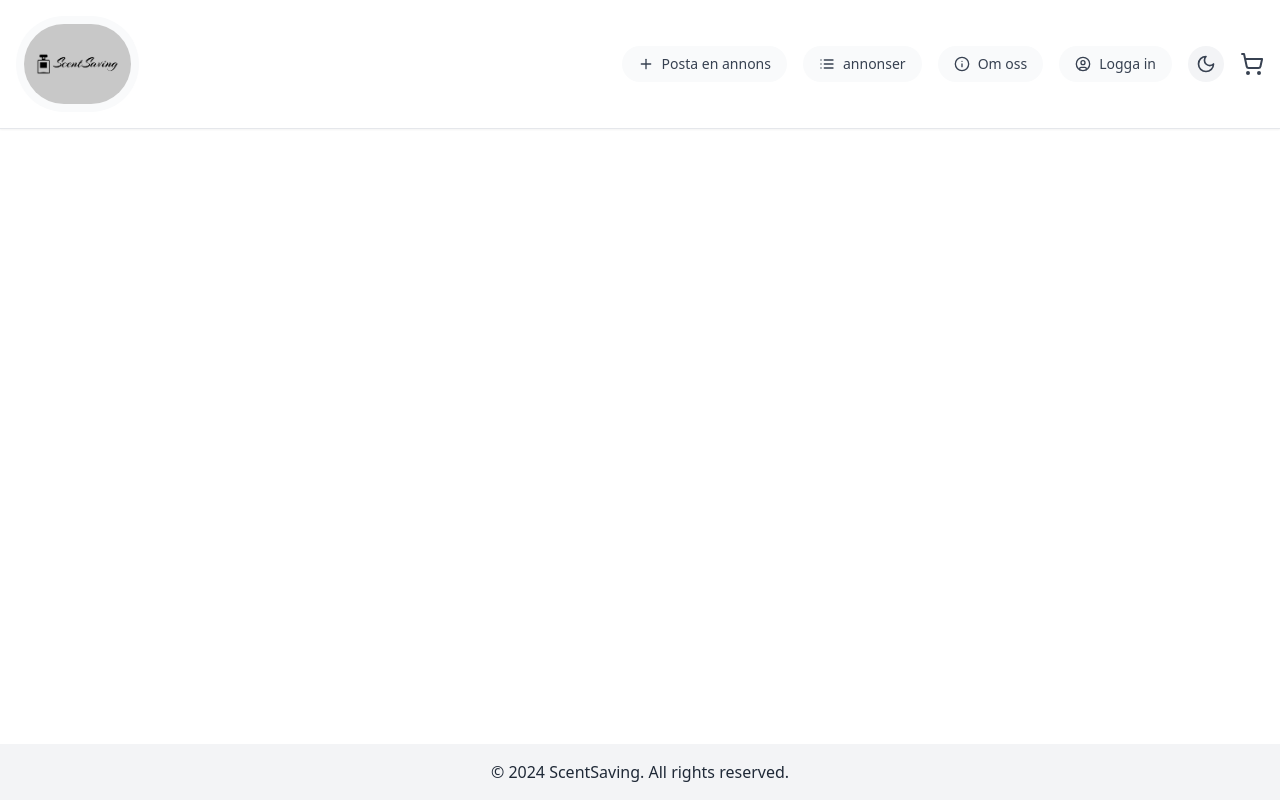
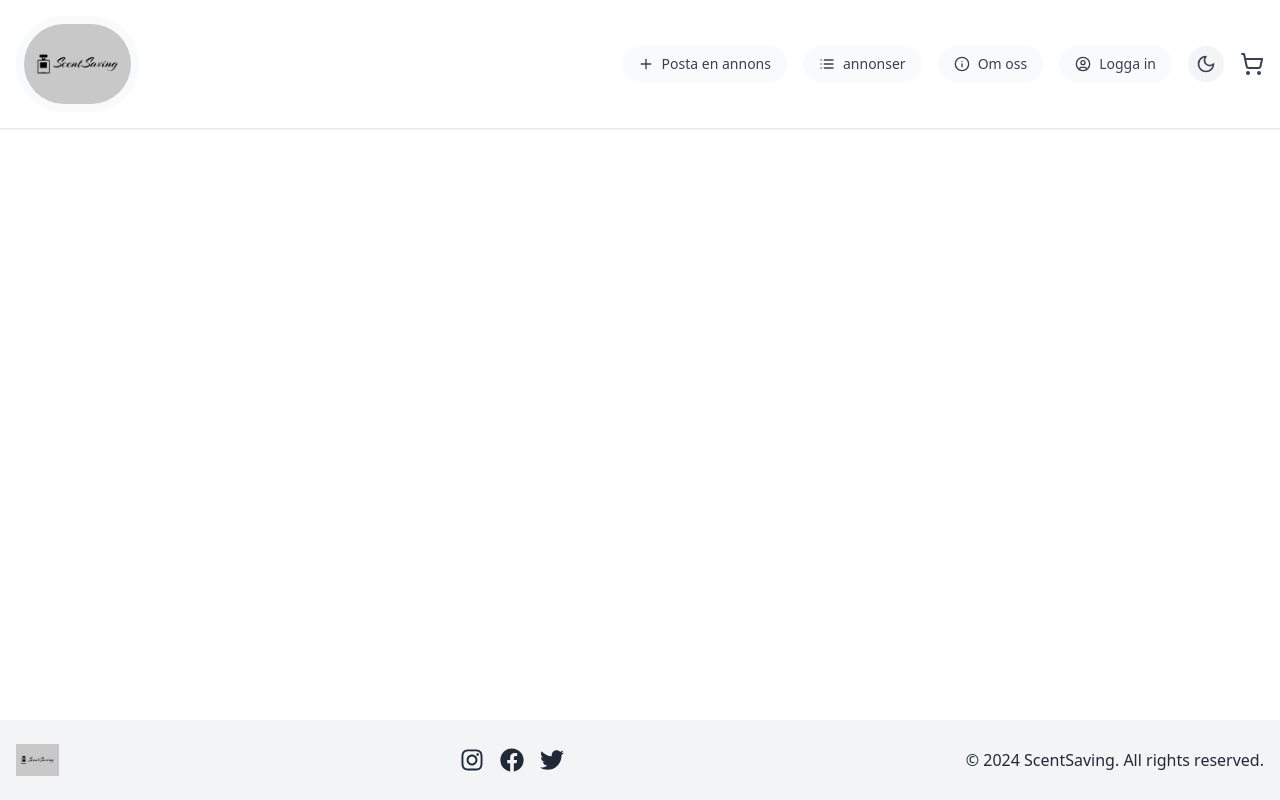
Before and after one commit to chas-academy/u09-fullstack-js-DanielSedell02, a React (Vite) app in the folder Frontend/vite-project/: page /login in a window 1280 px wide. Built offline with nearby package versions, Linux system fonts and the light colour scheme; no server answers.

Commit message:
Admin fetch user now working in deployment and footer edited

```diff
--- a/Frontend/vite-project/index.html
+++ b/Frontend/vite-project/index.html
@@ -2,9 +2,9 @@
 <html lang="en">
   <head>
     <meta charset="UTF-8" />
-    <link rel="icon" type="image/svg+xml" href="/vite.svg" />
+    <link rel="icon" type="/logo.png" href="logo.png" />
     <meta name="viewport" content="width=device-width, initial-scale=1.0" />
-    <title>Vite + React</title>
+    <title>ScentSaving</title>
   </head>
   <body>
     <div id="root"></div>
--- a/Frontend/vite-project/package.json
+++ b/Frontend/vite-project/package.json
@@ -16,6 +16,7 @@
     "lucide-react": "^0.439.0",
     "react": "^18.3.1",
     "react-dom": "^18.3.1",
+    "react-icons": "^5.3.0",
     "react-router-dom": "^6.26.2",
     "tailwind-merge": "^2.5.2"
   },
--- a/Frontend/vite-project/src/App.jsx
+++ b/Frontend/vite-project/src/App.jsx
@@ -7,6 +7,7 @@ import {
 } from "react-router-dom";
 import { AuthProvider, useAuth } from "./AuthContext";
 import { DarkModeProvider, useDarkMode } from "./DarkModeContext";
+import { FaInstagram, FaFacebook, FaTwitter } from "react-icons/fa";
 
 // Import components
 import Navbar from "./components/Navbar";
@@ -36,6 +37,57 @@ const ProtectedAdminRoute = ({ children, adminOnly = false }) => {
   }
   return children;
 };
+
+function Footer({ isDarkMode }) {
+  return (
+    <footer
+      className={`${
+        isDarkMode ? "bg-gray-800 text-gray-200" : "bg-gray-100 text-gray-800"
+      } py-6 mt-8`}
+    >
+      <div className="container mx-auto px-4">
+        <div className="flex flex-col md:flex-row justify-between items-center">
+          <div className="mb-4 md:mb-0">
+            <img
+              src="/logo.png"
+              alt="ScentSaving Logo"
+              className="h-8 w-auto"
+            />
+          </div>
+          <div className="flex space-x-4 mb-4 md:mb-0">
+            <a
+              href="https://instagram.com"
+              target="_blank"
+              rel="noopener noreferrer"
+              className="hover:text-purple-500"
+            >
+              <FaInstagram size={24} />
+            </a>
+            <a
+              href="https://facebook.com"
+              target="_blank"
+              rel="noopener noreferrer"
+              className="hover:text-blue-500"
+            >
+              <FaFacebook size={24} />
+            </a>
+            <a
+              href="https://twitter.com"
+              target="_blank"
+              rel="noopener noreferrer"
+              className="hover:text-blue-400"
+            >
+              <FaTwitter size={24} />
+            </a>
+          </div>
+          <div>
+            <p>&copy; 2024 ScentSaving. All rights reserved.</p>
+          </div>
+        </div>
+      </div>
+    </footer>
+  );
+}
 
 function AppRoutes() {
   const { isDarkMode } = useDarkMode();
@@ -73,15 +125,7 @@ function AppRoutes() {
             </Route>
           </Routes>
         </main>
-        <footer
-          className={`${
-            isDarkMode
-              ? "bg-gray-800 text-gray-200"
-              : "bg-gray-100 text-gray-800"
-          } text-center py-4 mt-8`}
-        >
-          <p>&copy; 2024 ScentSaving. All rights reserved.</p>
-        </footer>
+        <Footer isDarkMode={isDarkMode} />
       </div>
     </Router>
   );
--- a/Frontend/vite-project/src/pages/AdminUserCreate.jsx
+++ b/Frontend/vite-project/src/pages/AdminUserCreate.jsx
@@ -1,6 +1,7 @@
 import React, { useState } from "react";
 import axios from "axios";
 import { useNavigate } from "react-router-dom";
+import { API_URL } from "../config/api";
 
 const AdminUserCreate = () => {
   const [username, setUsername] = useState("");
@@ -17,7 +18,7 @@ const AdminUserCreate = () => {
     try {
       const token = localStorage.getItem("token");
       await axios.post(
-        "http://localhost:3000/api/admin/users",
+        `${API_URL}/api/admin/users`,
         { username, email, password },
         {
           headers: {
--- a/Frontend/vite-project/src/pages/AdminUserEdit.jsx
+++ b/Frontend/vite-project/src/pages/AdminUserEdit.jsx
@@ -1,6 +1,7 @@
 import React, { useState, useEffect } from "react";
 import axios from "axios";
 import { useParams, useNavigate } from "react-router-dom";
+import { API_URL } from "../config/api";
 
 const AdminUserEdit = () => {
   const [username, setUsername] = useState("");
@@ -13,14 +14,11 @@ const AdminUserEdit = () => {
     const fetchUser = async () => {
       try {
         const token = localStorage.getItem("token");
-        const response = await axios.get(
-          `http://localhost:3000/api/admin/users/${id}`,
-          {
-            headers: {
-              Authorization: `Bearer ${token}`,
-            },
-          }
-        );
+        const response = await axios.get(`${API_URL}/api/admin/users/${id}`, {
+          headers: {
+            Authorization: `Bearer ${token}`,
+          },
+        });
         setUsername(response.data.username);
         setEmail(response.data.email);
       } catch (error) {
@@ -36,7 +34,7 @@ const AdminUserEdit = () => {
     try {
       const token = localStorage.getItem("token");
       await axios.put(
-        `http://localhost:3000/api/admin/users/${id}`,
+        `${API_URL}/api/admin/users/${id}`,
         { username, email },
         {
           headers: {
--- a/Frontend/vite-project/src/pages/AdminUserList.jsx
+++ b/Frontend/vite-project/src/pages/AdminUserList.jsx
@@ -2,6 +2,7 @@ import React, { useState, useEffect } from "react";
 import axios from "axios";
 import { Link } from "react-router-dom";
 import { useAuth } from "../AuthContext";
+import { API_URL } from "../config/api";
 
 const AdminUserList = () => {
   const [users, setUsers] = useState([]);
@@ -12,14 +13,11 @@ const AdminUserList = () => {
     const fetchUsers = async () => {
       try {
         const token = localStorage.getItem("token");
-        const response = await axios.get(
-          "http://localhost:3000/api/admin/users",
-          {
-            headers: {
-              Authorization: `Bearer ${token}`,
-            },
-          }
-        );
+        const response = await axios.get(`${API_URL}/api/admin/users`, {
+          headers: {
+            Authorization: `Bearer ${token}`,
+          },
+        });
         setUsers(response.data);
       } catch (err) {
         console.error("Error fetching users:", err);
@@ -38,7 +36,7 @@ const AdminUserList = () => {
     if (window.confirm("Are you sure you want to delete this user?")) {
       try {
         const token = localStorage.getItem("token");
-        await axios.delete(`http://localhost:3000/api/admin/users/${id}`, {
+        await axios.delete(`${API_URL}/api/admin/users/${id}`, {
           headers: {
             Authorization: `Bearer ${token}`,
           },
--- a/Frontend/vite-project/src/pages/Home.jsx
+++ b/Frontend/vite-project/src/pages/Home.jsx
@@ -3,6 +3,7 @@ import { Link } from "react-router-dom";
 import { Search } from "lucide-react";
 import axios from "axios";
 import LetterPullupComponent from "../components/letter-pullup";
+import { API_URL } from "../config/api";
 
 const Home = () => {
   const [searchQuery, setSearchQuery] = useState("");
@@ -31,9 +32,7 @@ const Home = () => {
     if (query.length > 2) {
       setIsSearching(true);
       try {
-        const response = await axios.get(
-          `http://localhost:3000/api/search?q=${query}`
-        );
+        const response = await axios.get(`${API_URL}/api/search?q=${query}`);
         setSearchResults(response.data);
         setShowDropdown(true);
       } catch (error) {
```
Also changed, not shown: 2 other files (tests, documents, lock files or other folders).
